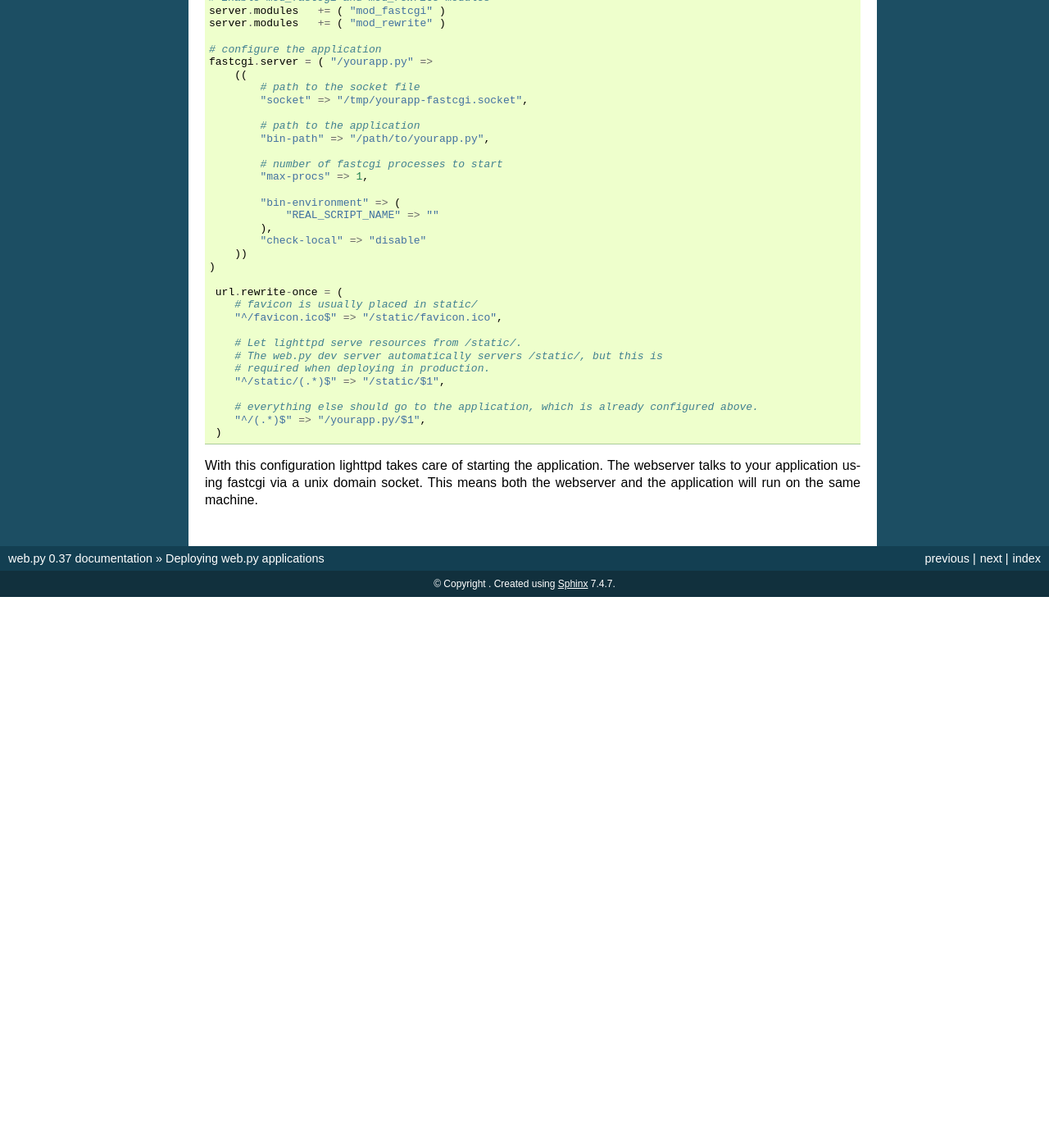
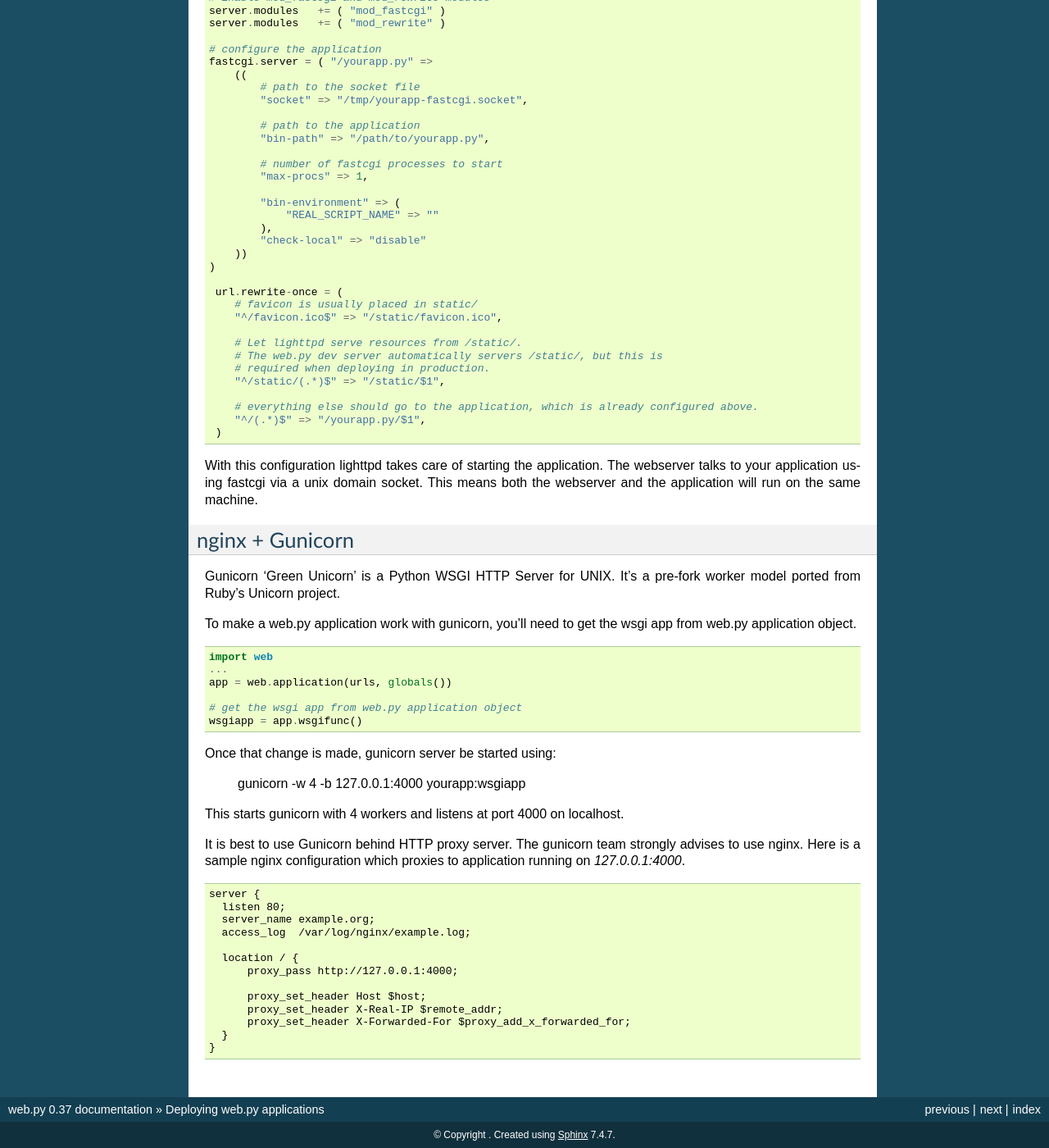
Before and after one commit to webpy/webpy, a Sphinx documentation site: the page built from docs/deploying.rst, in a window 1280 px wide and 1400 px high, scrolled down 474 px. Shown: the whole window at 82% size. Built offline with Sphinx 7.4.7, drawn with Linux system fonts in a browser that asks for light colours; pages that are not in the unit, such as notebooks, are missing from menus; before the commit the page ends 1202 px from its top, so only the background shows below that.

Commit message:
nginx + gunicorn

```diff
--- a/docs/deploying.rst
+++ b/docs/deploying.rst
@@ -58,3 +58,40 @@
      )
 
 With this configuration lighttpd takes care of starting the application. The webserver talks to your application using fastcgi via a unix domain socket. This means both the webserver and the application will run on the same machine.
+
+nginx + Gunicorn
+----------------
+
+Gunicorn 'Green Unicorn' is a Python WSGI HTTP Server for UNIX. It's a pre-fork worker model ported from Ruby's Unicorn project.
+
+To make a web.py application work with gunicorn, you'll need to get the wsgi app from web.py application object. ::
+
+    import web
+    ...
+    app = web.application(urls, globals())
+
+    # get the wsgi app from web.py application object
+    wsgiapp = app.wsgifunc()
+
+Once that change is made, gunicorn server be started using:
+
+    gunicorn -w 4 -b 127.0.0.1:4000 yourapp:wsgiapp
+
+This starts gunicorn with 4 workers and listens at port 4000 on localhost.
+
+It is best to use Gunicorn behind HTTP proxy server. The gunicorn team strongly advises to use nginx.
+Here is a sample nginx configuration which proxies to application running on `127.0.0.1:4000`. ::
+
+  server {
+    listen 80;
+    server_name example.org;
+    access_log  /var/log/nginx/example.log;
+
+    location / {
+        proxy_pass http://127.0.0.1:4000;
+
+        proxy_set_header Host $host;
+        proxy_set_header X-Real-IP $remote_addr;
+        proxy_set_header X-Forwarded-For $proxy_add_x_forwarded_for;
+    }
+  }
```
